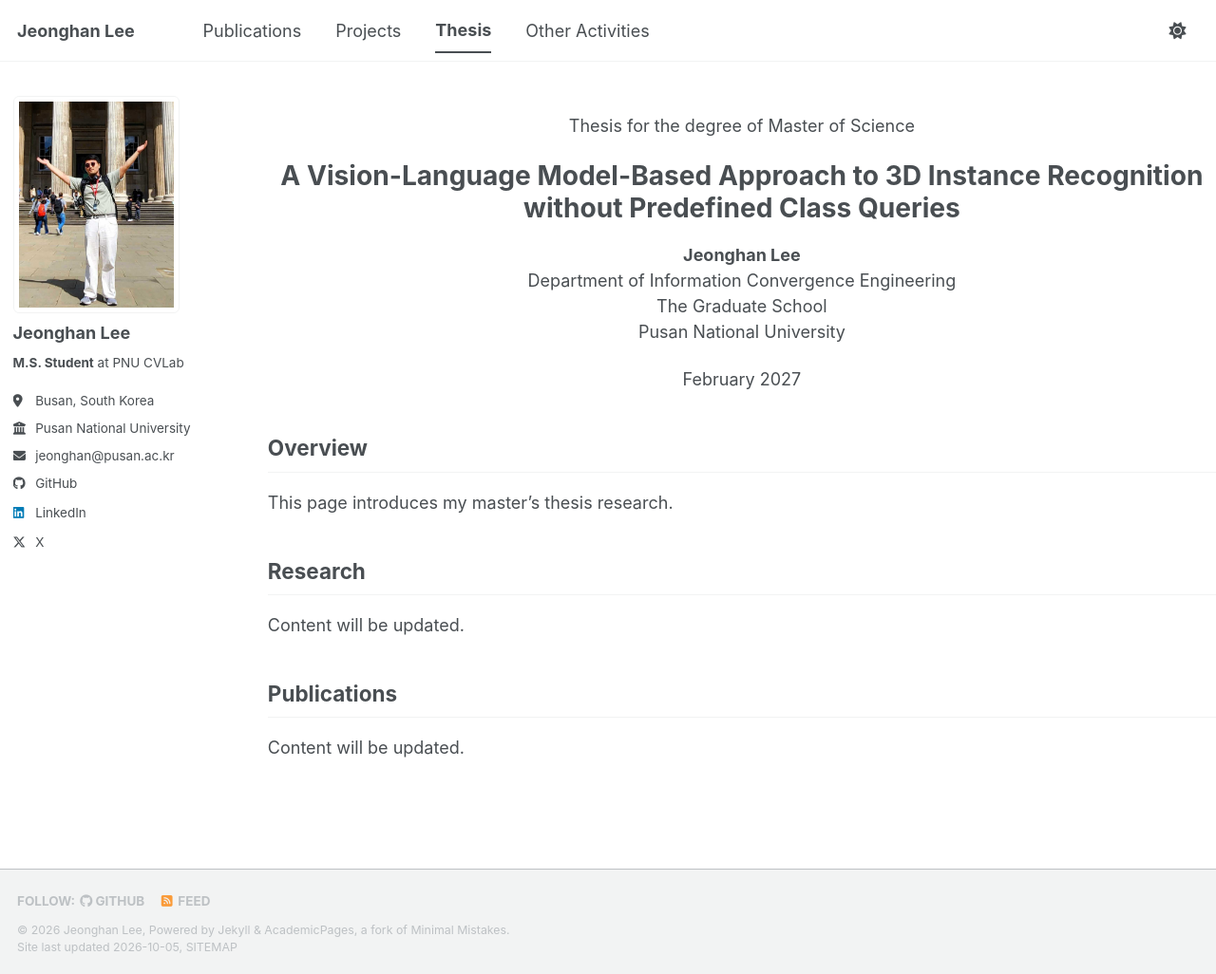
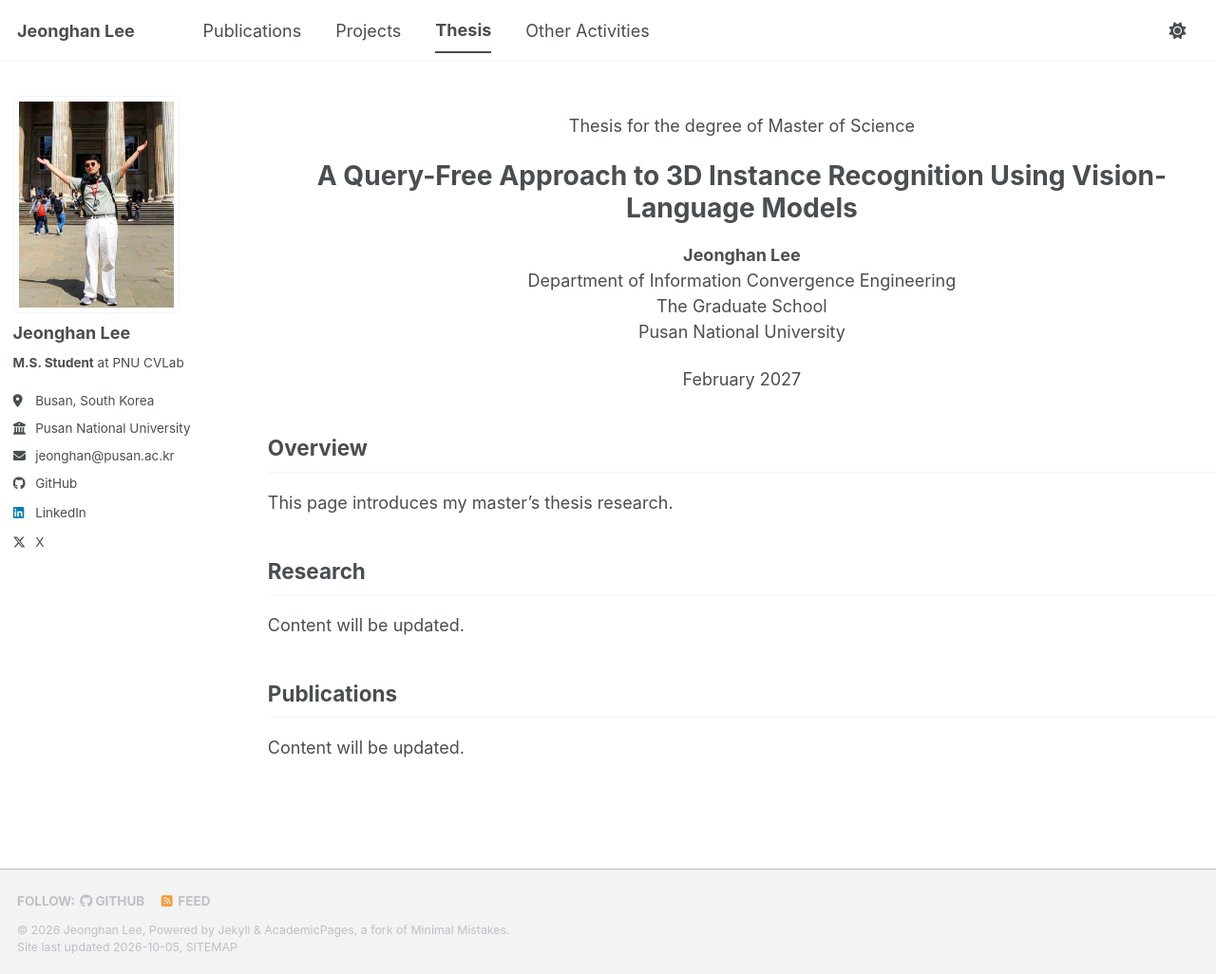
Before and after one commit to jhan-lee/jhan-lee.github.io, a Jekyll site: the page built from _pages/thesis.md, in a window 1280 px wide and 1026 px high. Shown: the whole window at 95% size. Built offline with Jekyll 4.4.1, drawn with Linux system fonts in a browser that asks for light colours; a script bundle is joined from its source files by our own code; library files that are not in the unit come from our copies.

Commit message:
edit thesis

```diff
--- a/_pages/thesis.md
+++ b/_pages/thesis.md
@@ -10,7 +10,7 @@ hide_title: true
 
 Thesis for the degree of Master of Science
 
-# A Vision-Language Model-Based Approach to 3D Instance Recognition without Predefined Class Queries
+# A Query-Free Approach to 3D Instance Recognition Using Vision-Language Models
 
 **Jeonghan Lee**
 Department of Information Convergence Engineering
```
